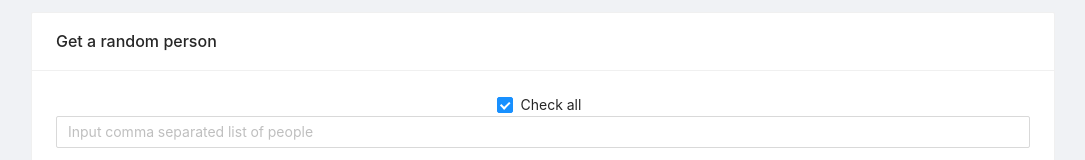
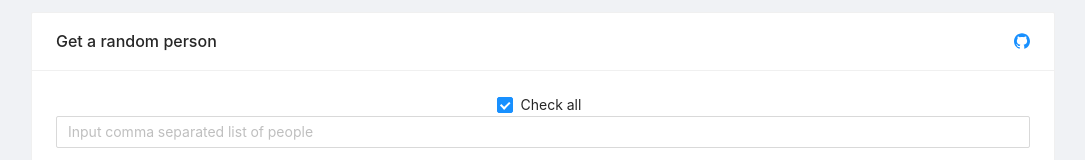
Before and after one commit to runarf/random, a React (Create React App) app: page / in a window 1280 px wide. Shown: the top 160 px of the page, without its empty margins (97-1182 px from the left). Built offline with nearby package versions, Linux system fonts and the light colour scheme.

Commit message:
Add link to github repository

```diff
--- a/package.json
+++ b/package.json
@@ -3,6 +3,7 @@
   "version": "0.1.0",
   "private": true,
   "dependencies": {
+    "@ant-design/icons": "^4.1.0",
     "@testing-library/jest-dom": "^4.2.4",
     "@testing-library/react": "^9.5.0",
     "@testing-library/user-event": "^7.2.1",
--- a/src/App.tsx
+++ b/src/App.tsx
@@ -1,10 +1,11 @@
 import React, { useState, useEffect } from "react";
 import "antd/dist/antd.css";
-import { Checkbox, Input, Button, Row, Layout, Card } from "antd";
+import { Checkbox, Input, Button, Row, Layout, Card, Col } from "antd";
 import { CheckboxValueType } from "antd/lib/checkbox/Group";
 import { CheckboxChangeEvent } from "antd/lib/checkbox";
 import difference from "lodash/difference";
 import Title from "antd/lib/typography/Title";
+import { GithubOutlined } from "@ant-design/icons";
 
 const CheckboxGroup = Checkbox.Group;
 
@@ -114,7 +115,16 @@ const App = () => {
       <Content>
         <Row justify="center">
           <Card
-            title="Get a random person"
+            title={
+              <Row justify="space-between">
+                <Col>Get a random person</Col>
+                <Col>
+                  <a href="https://github.com/runarf/random/blob/master/src/App.tsx#L106">
+                    <GithubOutlined />
+                  </a>
+                </Col>
+              </Row>
+            }
             style={{ width: "80vw", margin: "12px" }}
           >
             <Row justify="center">
```
